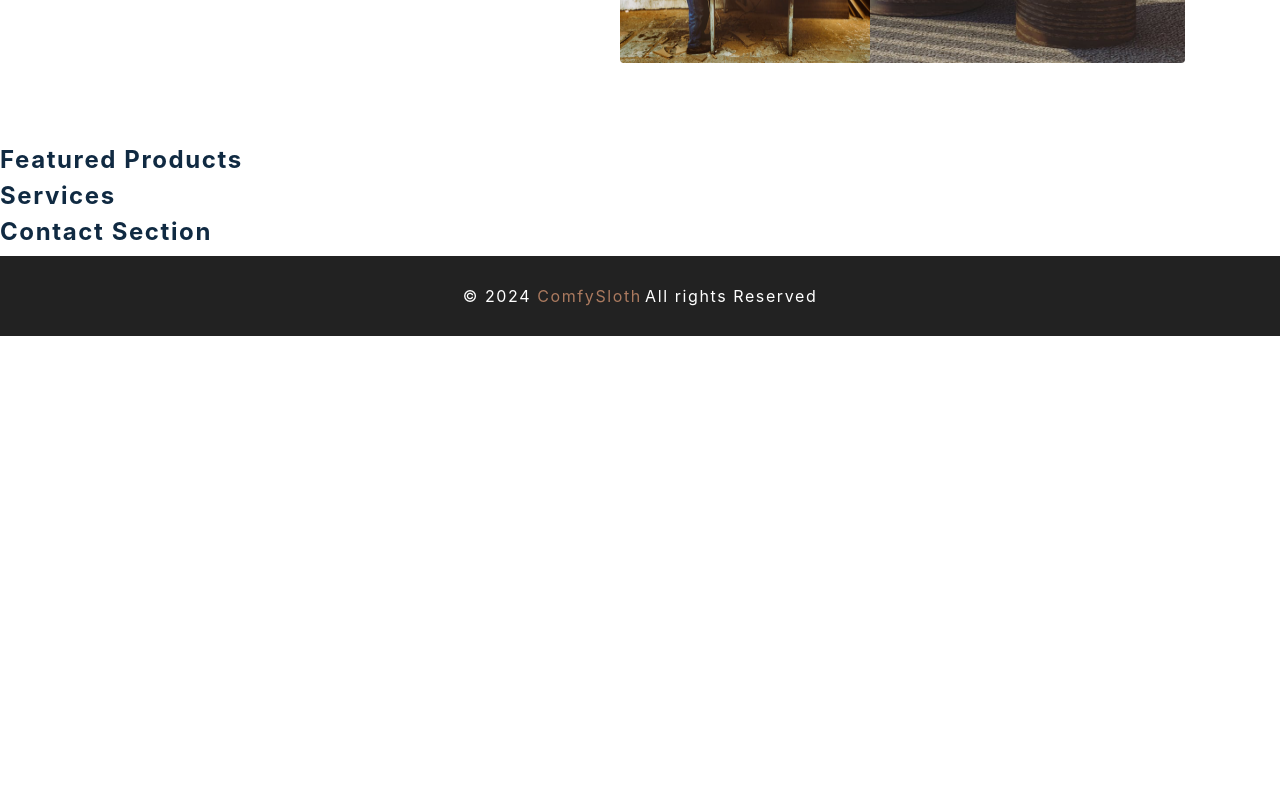
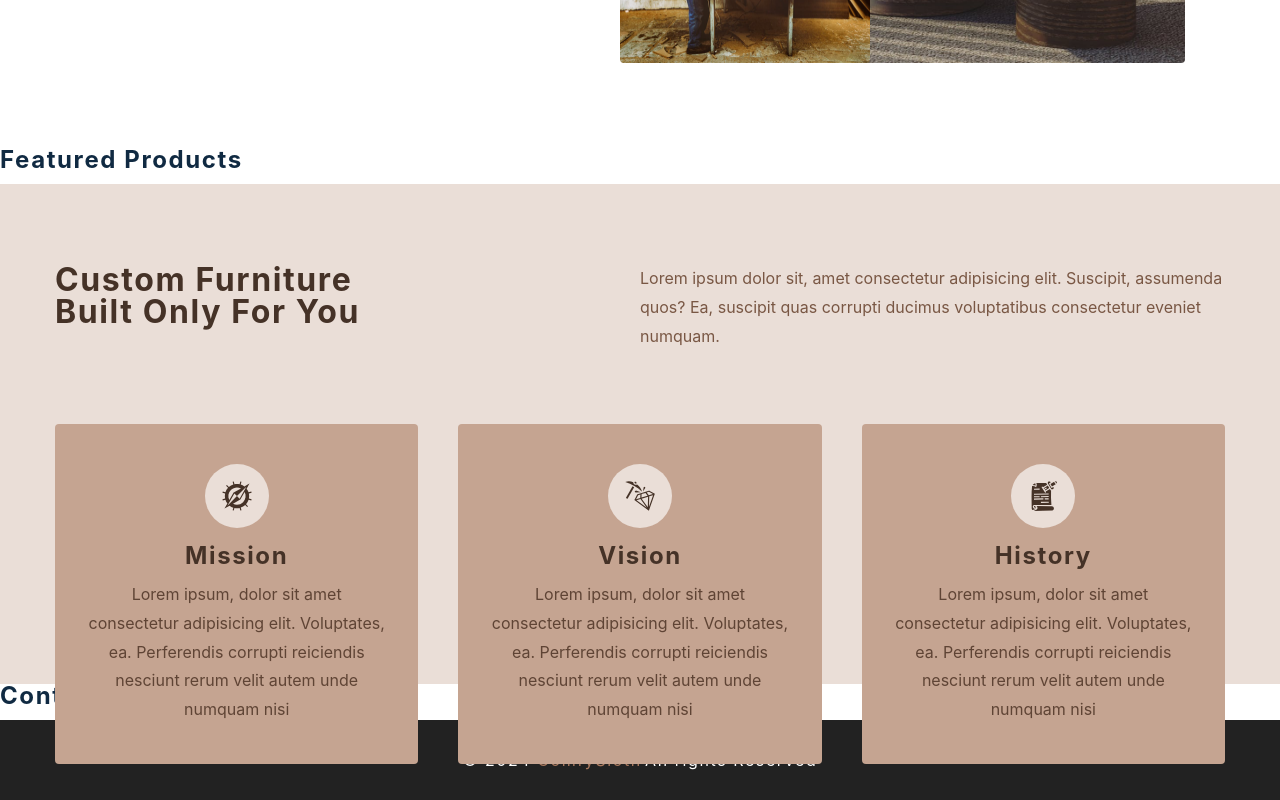
Before and after one commit to RAJHIMANSHUPATEL/E-Commerce, a React (Create React App) app: page / in a window 1280 px wide. Shown: the part 652-1452 px from the top of the page. Before the commit the page ends 988 px from the top, so only its background shows below. Built offline with nearby package versions, Linux system fonts and the light colour scheme; the HTML template or start-up script is replaced by a standard one.

Commit message:
home-services-component

```diff
--- a/src/components/Services.js
+++ b/src/components/Services.js
@@ -3,7 +3,32 @@
 import { services } from '../utils/constants'
 
 const Services = () => {
-  return <h4>services </h4>
+  return (
+    <Wrapper>
+      <div className="section-center">
+        <article className="header">
+          <h3>custom furniture <br />
+          built only for you
+          </h3>
+          <p>Lorem ipsum dolor sit, amet consectetur adipisicing elit. Suscipit, assumenda quos? Ea, suscipit quas corrupti ducimus voluptatibus consectetur eveniet numquam.</p>
+        </article>
+        <div className="services-center">
+          {
+            services.map((service => {
+              const { id, icon, title, text } = service
+              return (
+                <article key={id} className="service">
+                  <span className='icon'>{icon}</span>
+                  <h4>{title}</h4>
+                  <p>{text}</p>
+                </article>
+              )
+            }))
+          }
+        </div>
+      </div>
+    </Wrapper>
+  )
 }
 
 const Wrapper = styled.section`
```
